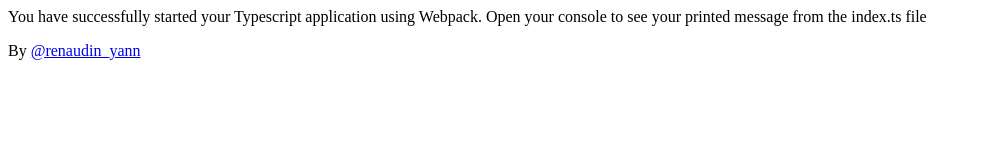
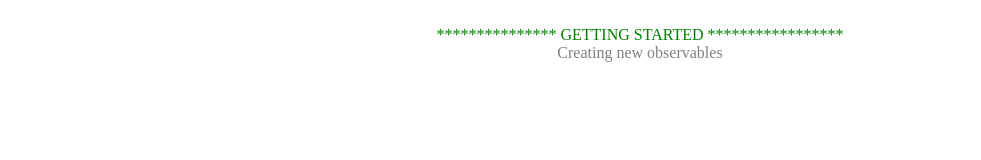
Before and after one commit to LeonYalin/rxjs-learn, a website built with webpack: page src/index.html in a window 1280 px wide. Shown: the whole page, without its empty margins (0-981 px from the left). Built offline with nearby package versions, Linux system fonts and the light colour scheme.

Commit message:
fix utils logging

```diff
--- a/src/creatingObservables.ts
+++ b/src/creatingObservables.ts
@@ -1,13 +1,13 @@
 import { delimeterMsg, log } from "./utils";
 
-function firstTopic() {
+function creatingNewObservables() {
 
 }
 
 export default function creatingObservables() {
   delimeterMsg('GETTING STARTED');
 
-  log('first asdad');
-  firstTopic();
+  log('Creating new observables');
+  creatingNewObservables();
 
 }
--- a/src/index.html
+++ b/src/index.html
@@ -5,18 +5,24 @@
   <meta charset="utf-8">
   <meta http-equiv="x-ua-compatible" content="ie=edge">
   <meta name="viewport" content="width=device-width, initial-scale=1">
+  <meta name="description" content="<%= htmlWebpackPlugin.options.title %>">
+  <title><%= htmlWebpackPlugin.options.title %></title>
 
-  <title>
-    <%= htmlWebpackPlugin.options.title %>
-  </title>
-
-  <meta name="description" content="<%= htmlWebpackPlugin.options.title %>">
-
+  <style>
+    #content {
+      text-align: center;
+    }
+    .delimeter-msg {
+      color: green;
+    }
+    .msg {
+      color: gray;
+    }
+  </style>
 </head>
 
 <body>
-  <div> You have successfully started your Typescript application using Webpack. Open your console to see your printed message from the index.ts file </div>
-  <p>By <a href="https://twitter.com/renaudin_yann">@renaudin_yann</a> </p>
+  <div id="content"></div>
 </body>
 
 </html>
--- a/src/index.ts
+++ b/src/index.ts
@@ -1,12 +1,5 @@
-import { delimeterMsg, log } from "./utils";
+import creatingObservables from "./creatingObservables";
 
-function firstTopic() {
-
-}
-
-export default function creatingObservables() {
-  delimeterMsg('GETTING STARTED');
-
-  log('first asdad');
-  firstTopic();
-}
+(function main() {
+  creatingObservables();
+}());
--- a/src/utils.ts
+++ b/src/utils.ts
@@ -1,9 +1,28 @@
 function delimeterMsg(str: string) {
-  console.log(`\n*************** ${str} *****************\n`);
+  const msg = `\n*************** ${str} *****************\n`;
+  console.log(msg);
+  delimeterMsgHTML(msg);
 }
 
 function log(...args: any[]) {
   console.log(...['\n', ...args.map(arg => arg + '\n\n')]);
+  logHTML(args);
+}
+
+function delimeterMsgHTML(msg: string) {
+  logToHTML(msg, 'delimeter-msg');
+}
+
+function logHTML(...args: any[]) {
+  logToHTML(args.join('\n'), 'msg');
+}
+
+function logToHTML(msg: string, klass: string) {
+  const div: HTMLElement = document.createElement('div');
+  div.classList.add(klass);
+  div.innerText = msg;
+
+  document.getElementById('content').appendChild(div);
 }
 
 export { log, delimeterMsg };
```
Also changed, not shown: src/fixtures.ts (added, +9 -0 lines), src/person.ts (added, +9 -0 lines).
